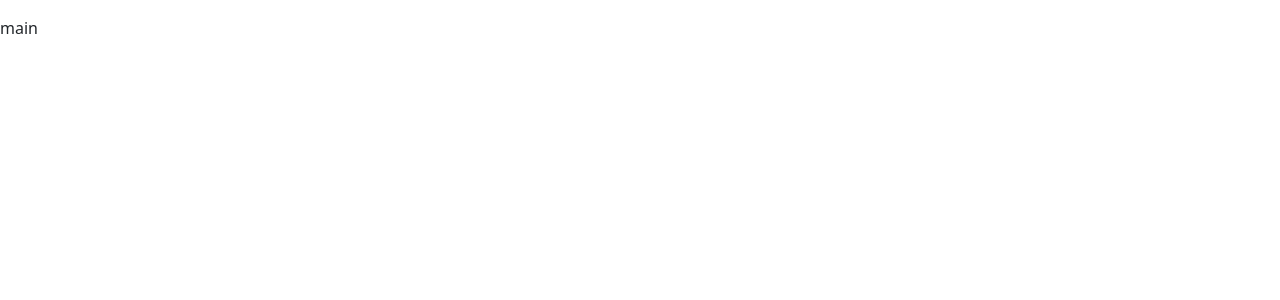
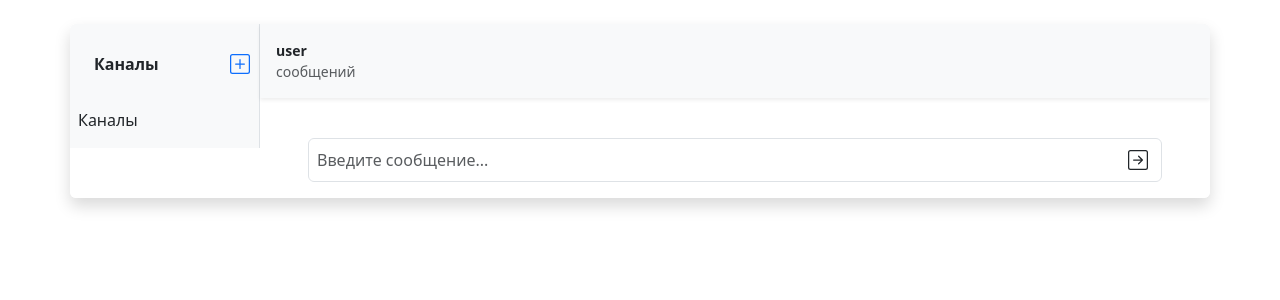
Before and after one commit to hidoshik/slack-chat, a React (Vite) app in the folder frontend/: page / in a window 1280 px wide. Shown: the top 300 px of the page. Built offline with nearby package versions, Linux system fonts and the light colour scheme; no server answers; sample sign-in values are in the browser's storage.

Commit message:
add main page

```diff
--- a/frontend/package.json
+++ b/frontend/package.json
@@ -8,6 +8,11 @@
     "build": "vite build",
     "lint": "eslint .",
     "preview": "vite preview"
+  },
+  "eslintConfig": {
+    "extends": [
+      "react-app"
+    ]
   },
   "dependencies": {
     "@reduxjs/toolkit": "^2.5.1",
--- a/frontend/src/App.jsx
+++ b/frontend/src/App.jsx
@@ -1,9 +1,9 @@
 import 'bootstrap/dist/css/bootstrap.min.css';
 import { BrowserRouter, Routes, Route } from "react-router-dom";
-import LoginForm from "./Components/LoginForm.jsx";
-import NotFound from "./Components/NotFound.jsx";
+import LoginForm from "./pages/LoginForm.jsx";
+import NotFound from "./pages/NotFound.jsx";
+import MainPage from "./pages/MainPage.jsx";
 import MainLayout from "./Components/MainLayout.jsx";
-import MainPage from "./Components/MainPage.jsx";
 
 const App = () => {
   return (
--- /dev/null
+++ b/frontend/src/Components/Channels.jsx
@@ -0,0 +1,50 @@
+import axios from "axios";
+import { Col } from "react-bootstrap";
+
+const Channels = () => {
+  const token = window.localStorage.getItem("token");
+  axios
+    .get("/api/v1/channels", {
+      headers: {
+        Authorization: `Bearer ${token}`,
+      },
+    })
+    .then((response) => {
+      console.log(response.data);
+    });
+
+  return (
+    <Col
+      md="2"
+      className="col-4 border-end px-0 bg-light flex-column h-100 d-flex"
+    >
+      <div className="d-flex mt-1 justify-content-between mb-2 ps-4 pe-2 p-4">
+        <b>Каналы</b>
+        <button
+          type="button"
+          className="p-0 text-primary btn btn-group-vertical"
+        >
+          <svg
+            xmlns="http://www.w3.org/2000/svg"
+            viewBox="0 0 16 16"
+            width="20"
+            height="20"
+            fill="currentColor"
+          >
+            <path d="M14 1a1 1 0 0 1 1 1v12a1 1 0 0 1-1 1H2a1 1 0 0 1-1-1V2a1 1 0 0 1 1-1zM2 0a2 2 0 0 0-2 2v12a2 2 0 0 0 2 2h12a2 2 0 0 0 2-2V2a2 2 0 0 0-2-2z"></path>
+            <path d="M8 4a.5.5 0 0 1 .5.5v3h3a.5.5 0 0 1 0 1h-3v3a.5.5 0 0 1-1 0v-3h-3a.5.5 0 0 1 0-1h3v-3A.5.5 0 0 1 8 4"></path>
+          </svg>
+          <span className="visually-hidden">+</span>
+        </button>
+      </div>
+      <ul
+        id="channels-box"
+        className="nav flex-column nav-pills nav-fill px-2 mb-3 overflow-auto h-100 d-block"
+      >
+        Каналы
+      </ul>
+    </Col>
+  );
+};
+
+export default Channels;
--- /dev/null
+++ b/frontend/src/Components/CurrentChannel.jsx
@@ -0,0 +1,52 @@
+import { Col } from "react-bootstrap";
+import { Formik, Form, Field } from "formik";
+
+const CurrentChannel = () => {
+  return (
+    <Col className="p-0 h-100">
+      <div className="d-flex flex-column h-100">
+        <div className="bg-light mb-4 p-3 shadow-sm small">
+          <p className="m-0">
+            <b>user</b>
+          </p>
+          <span className="text-muted">{} сообщений</span>
+        </div>
+        <div
+          id="messages-box"
+          className="chat-messages overflow-auto px-5 "
+        ></div>
+        <div className="mt-auto px-5 py-3">
+          <Formik>
+            <Form className="py-1 border rounded-2">
+              <div className="input-group">
+                <Field
+                  name="body"
+                  aria-label="Новое сообщение"
+                  placeholder="Введите сообщение..."
+                  className="border-0 p-0 ps-2 form-control"
+                ></Field>
+                <button type="submit" className="btn btn-group-vertical">
+                  <svg
+                    xmlns="http://www.w3.org/2000/svg"
+                    viewBox="0 0 16 16"
+                    width="20"
+                    height="20"
+                    fill="currentColor"
+                  >
+                    <path
+                      fillRule="evenodd"
+                      d="M15 2a1 1 0 0 0-1-1H2a1 1 0 0 0-1 1v12a1 1 0 0 0 1 1h12a1 1 0 0 0 1-1zM0 2a2 2 0 0 1 2-2h12a2 2 0 0 1 2 2v12a2 2 0 0 1-2 2H2a2 2 0 0 1-2-2zm4.5 5.5a.5.5 0 0 0 0 1h5.793l-2.147 2.146a.5.5 0 0 0 .708.708l3-3a.5.5 0 0 0 0-.708l-3-3a.5.5 0 1 0-.708.708L10.293 7.5z"
+                    ></path>
+                  </svg>
+                  <span className="visually-hidden">Отправить</span>
+                </button>
+              </div>
+            </Form>
+          </Formik>
+        </div>
+      </div>
+    </Col>
+  );
+};
+
+export default CurrentChannel;
--- a/frontend/src/Components/MainPage.jsx
+++ /dev/null
@@ -1,20 +0,0 @@
-import React from "react";
-import { useNavigate } from "react-router-dom";
-
-const MainPage = () => {
-    const navigate = useNavigate();
-
-    React.useEffect(() => {
-        if (!window.localStorage.getItem('token')){
-            navigate('/login');
-        }
-    }, [])
-
-    return (
-        <div>
-            main
-        </div>
-    )
-}
-
-export default MainPage;
--- a/frontend/src/Components/LoginForm.jsx
+++ b/frontend/src/pages/LoginForm.jsx
@@ -1,5 +1,5 @@
 import * as Yup from "yup";
-import { useState } from "react";
+import { useState, useRef, useEffect } from "react";
 import axios from "axios";
 import { Formik, Form, Field } from "formik";
 import { useNavigate } from "react-router-dom";
@@ -10,8 +10,14 @@
 
 const LoginForm = () => {
   const [isValid, setIsValid] = useState(null);
+  const inputEl = useRef(null);
+
   const navigate = useNavigate();
   const dispatch = useDispatch();
+
+  useEffect(() => {
+    inputEl.current.focus();
+  }, []);
 
   const handleSubmit = async (values) => {
     try {
@@ -24,6 +30,8 @@
       setIsValid(true);
     } catch (error) {
       setIsValid(false);
+      inputEl.current.select();
+      console.log(error);
     }
   };
 
@@ -57,11 +65,11 @@
                       name="username"
                       autoComplete="username"
                       id="username"
-                      required
                       placeholder="Ваш ник"
                       className={`form-control ${
                         isValid === false ? "is-invalid" : ""
                       }`}
+                      innerRef={inputEl}
                     />
                     <label htmlFor="username">Ваш ник</label>
                   </div>
@@ -71,19 +79,18 @@
                       name="password"
                       autoComplete="current-password"
                       id="password"
-                      required
                       placeholder="Пароль"
                       className={`form-control ${
                         isValid === false ? "is-invalid" : ""
                       }`}
                     />
-                    {!isValid ? (
+                    {isValid === false ? (
                       <div className="invalid-tooltip">
                         Неверные имя пользователя или пароль
                       </div>
                     ) : null}
                     <label htmlFor="password" className="form-label">
-                      Password
+                      Пароль
                     </label>
                   </div>
                   <button
--- /dev/null
+++ b/frontend/src/pages/MainPage.jsx
@@ -0,0 +1,27 @@
+import React from "react";
+import { useNavigate } from "react-router-dom";
+import { Container, Row } from "react-bootstrap";
+import Channels from '../Components/Channels.jsx';
+import CurrentChannel from '../Components/CurrentChannel.jsx';
+
+const MainPage = () => {
+  const navigate = useNavigate();
+  const token = window.localStorage.getItem("token");
+
+  React.useEffect(() => {
+    if (!token) {
+      navigate("/login");
+    }
+  }, []);
+
+  return (
+    <Container className="h-100 my-4 overflow-hidden rounded shadow">
+      <Row className="h-100 bg-white flex-md-row">
+        <Channels/>
+        <CurrentChannel/>
+      </Row>
+    </Container>
+  );
+};
+
+export default MainPage;
```
Also changed, not shown: frontend/eslint.config.js (deleted, +0 -39 lines), frontend/eslintrc.yml (added, +37 -0 lines), frontend/src/pages/NotFound.jsx (renamed from frontend/src/Components/NotFound.jsx).
